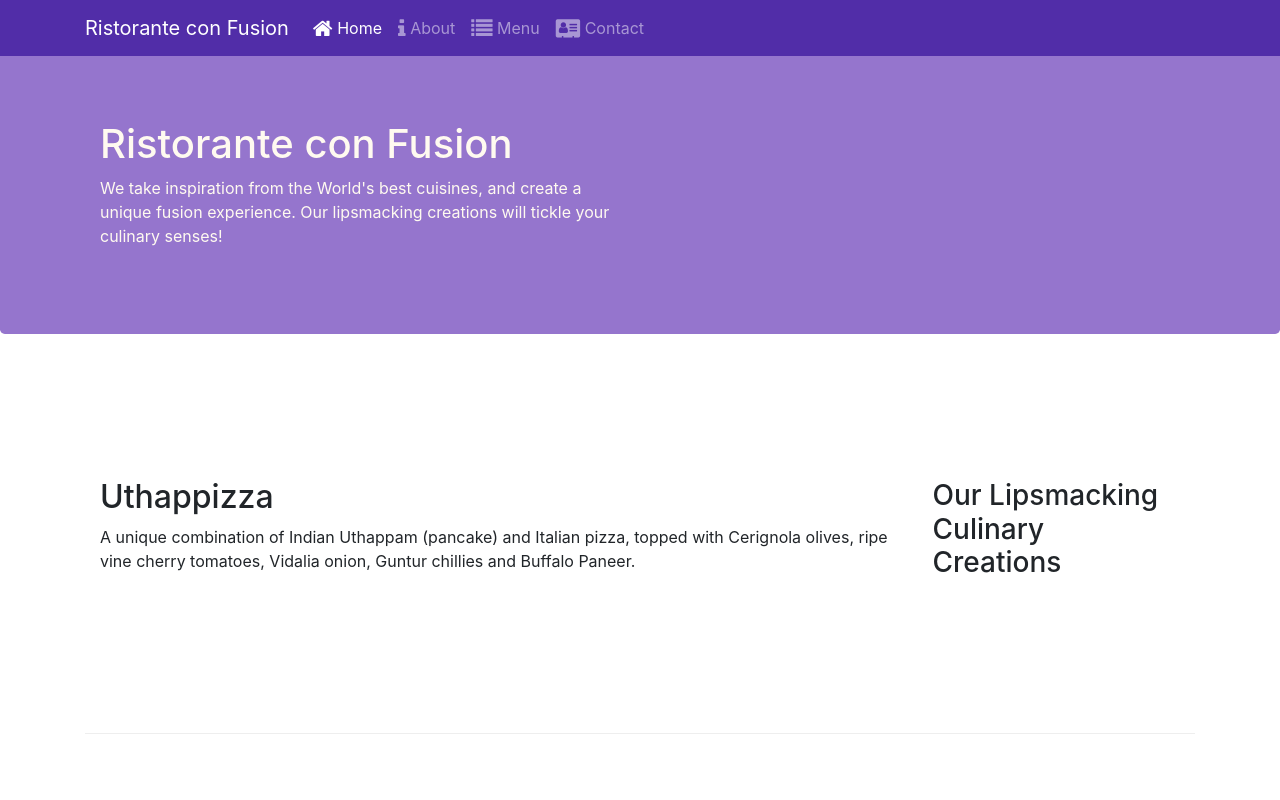
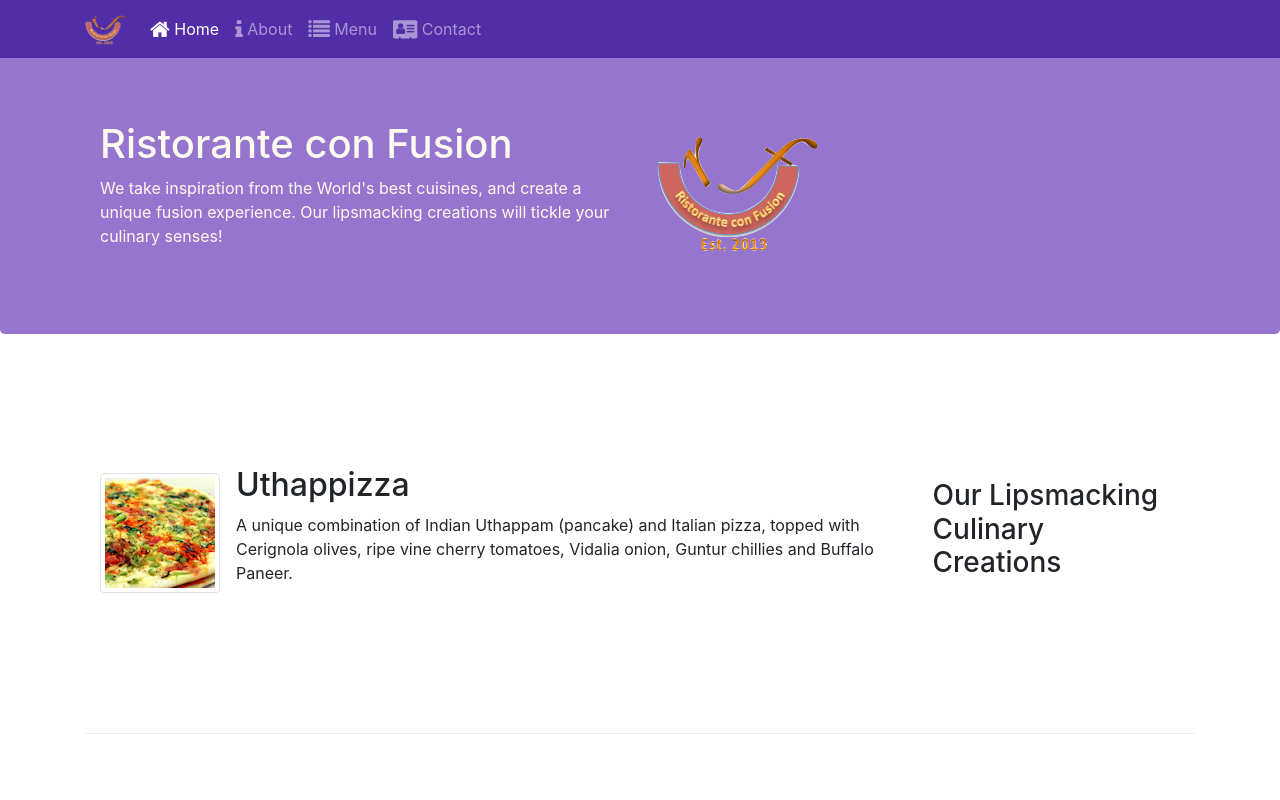
Before and after one commit to sintimmisa/coursera_ui_design_boostrape, a website: page index.html in a window 1280 px wide. Shown: the top 800 px of the page. Drawn offline with nearby package versions, Linux system fonts and the light colour scheme.

Commit message:
mages and Media

```diff
--- a/index.html
+++ b/index.html
@@ -31,7 +31,7 @@
         >
           <span class="navbar-toggler-icon"></span>
         </button>
-        <a href="#" class="navbar-brand">Ristorante con Fusion</a>
+        <a href="#" class="navbar-brand"><img src="./img/logo.png"  height ="30" width="41"alt="" class="img-fluid"></a>
         <div class="collapse navbar-collapse" id="Navbar">
           <ul class="navbar-nav mr-auto" >
             <li class="nav-item active">
@@ -62,7 +62,9 @@
               your culinary senses!
             </p>
           </div>
-          <div class="col-12 col-sm"></div>
+          <div class="col-12 col-sm align-self-center">
+            <img src="./img/logo.png" alt="" class="img-fluid">
+          </div>
         </div>
       </div>
     </header>
@@ -74,12 +76,20 @@
           <h3>Our Lipsmacking Culinary Creations</h3>
         </div>
         <div class="col-12 order-sm-first col-sm col-md">
-          <h2>Uthappizza</h2>
+          <div class="media ">
+
+            <img src="/img/uthappizza.png" alt="uthappizza" class="img-fluid img-thumbnail d-flex mr-3 align-self-center">
+
+            <div class="media-body">
+              <h2 class="mt-0">Uthappizza</h2>
           <p class="d-none d-sm-block">
             A unique combination of Indian Uthappam (pancake) and Italian pizza,
             topped with Cerignola olives, ripe vine cherry tomatoes, Vidalia
             onion, Guntur chillies and Buffalo Paneer.
           </p>
+            </div>
+          </div>
+
         </div>
       </div>
 
@@ -103,7 +113,11 @@
           <h3>Meet our Culinary Specialists</h3>
         </div>
         <div class="col-12 order-sm-first col-sm col-md">
-          <h2>Alberto Somayya</h2>
+          <div class="media">
+            <img src="./img/alberto.png" alt="alberto" class="img-fluid img-thumbnail d-flex mr-3 align-self-center">
+
+            <div class="media-body">
+              <h2 class="mt-0">Alberto Somayya</h2>
           <h4>Executive Chef</h4>
           <p class="d-none d-sm-block">
             Award winning three-star Michelin chef with wide International
@@ -111,6 +125,9 @@
             world, he specializes in creating mouthwatering Indo-Italian fusion
             experiences.
           </p>
+            </div>
+          </div>
+
         </div>
       </div>
     </div>
```
Also changed, not shown: aboutus.html (+1 -1 lines), contactus.html (+1 -1 lines), img/alberto.png (added), img/buffet.png (added), img/logo.png (added), img/uthappizza.png (added).
